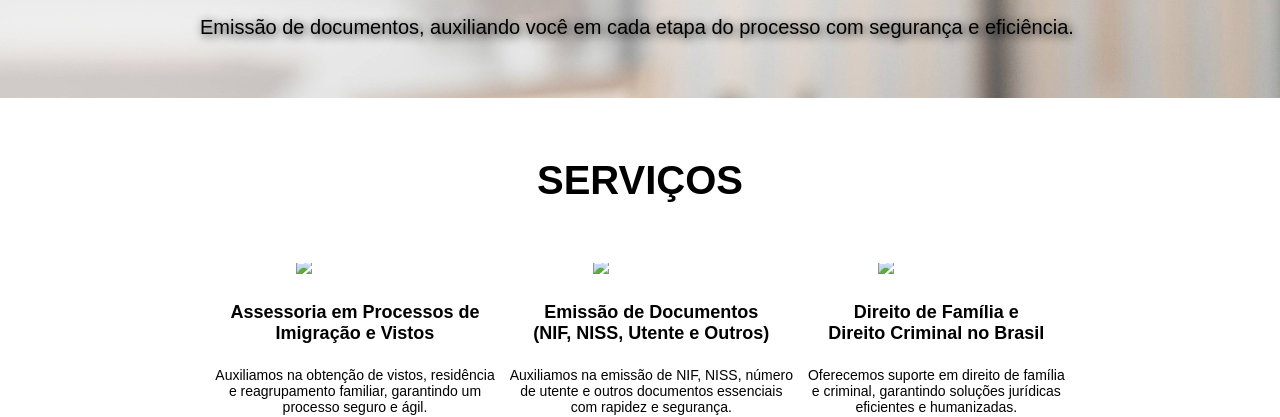
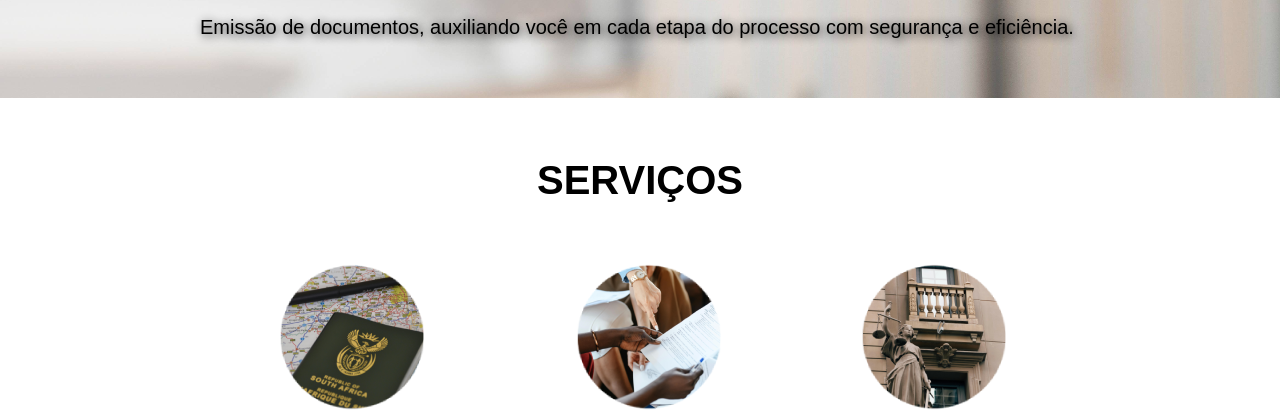
Before and after one commit to MarcioAndrioBr/escritorio, a plain HTML site: page index.html in a window 1280 px wide. Shown: the part 422-839 px from the top of the page. Drawn offline with Linux system fonts and the light colour scheme.

Commit message:
Update index.html

```diff
--- a/index.html
+++ b/index.html
@@ -120,7 +120,7 @@
 <div class="category">
     <div class="links-container servico-container">
         <div class="colaborador-container">
-            <img src="serviço 1.png" alt="Colaborador 1">
+            <img src="servico 1.png" alt="Colaborador 1">
             <p class="nome-colaborador">
                 <span class="nome-destacado">
                     Assessoria em Processos de <br> Imigração e Vistos
@@ -132,7 +132,7 @@
         </div>
 
         <div class="colaborador-container">
-            <img src="serviço 2.png" alt="Colaborador 2">
+            <img src="servico 2.png" alt="Colaborador 2">
             <p class="nome-colaborador">
                 <span class="nome-destacado">
                     Emissão de Documentos <br> (NIF, NISS, Utente e Outros)
@@ -144,7 +144,7 @@
         </div>
 
         <div class="colaborador-container">
-            <img src="serviço 3.png" alt="Colaborador 3">
+            <img src="servico 3.png" alt="Colaborador 3">
             <p class="nome-colaborador">
                 <span class="nome-destacado">
                     Direito de Família e <br> Direito Criminal no Brasil
```
